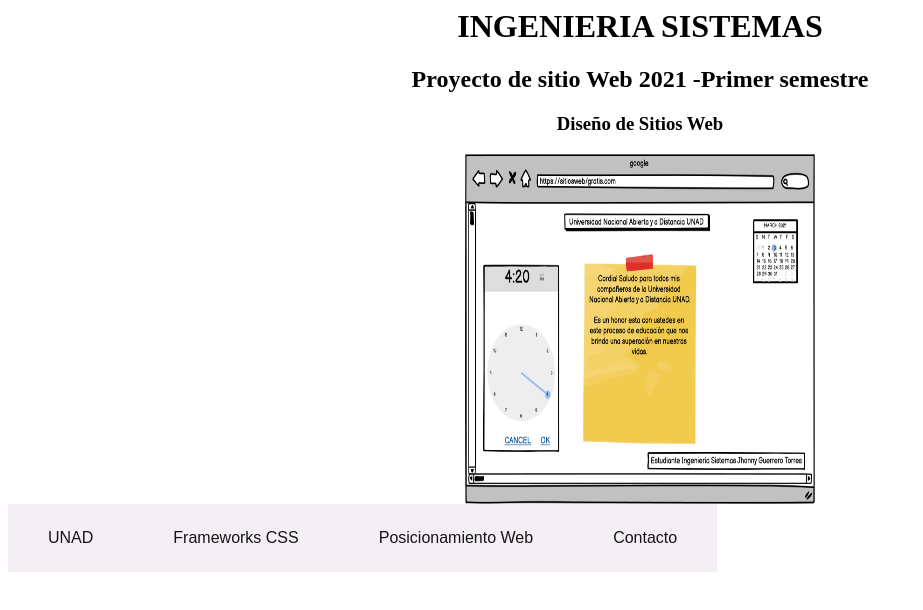
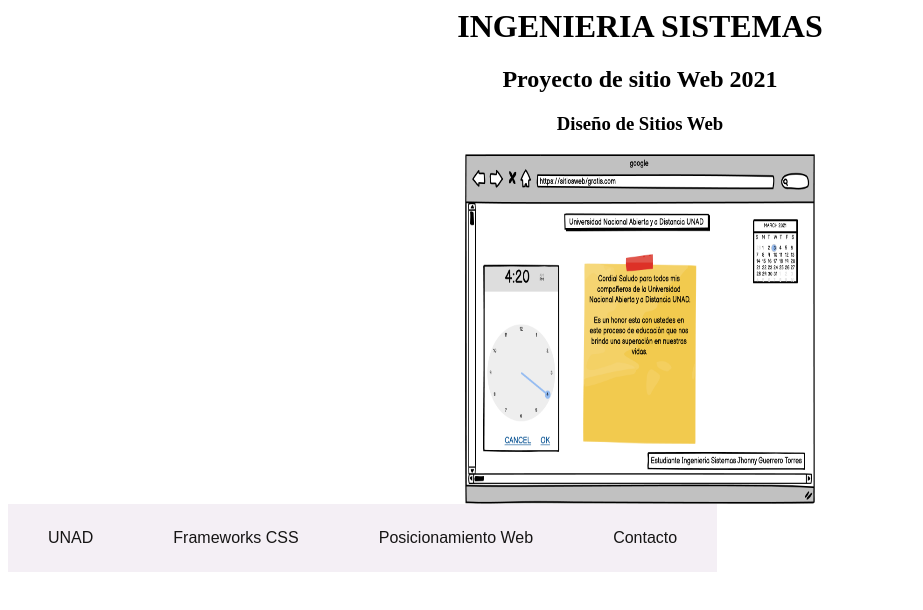
Before and after one commit to jhonnyguerrero/DSW-FASE2, a plain HTML site: page index.html in a window 1280 px wide. Shown: the whole page, without its empty margins (0-923 px from the left). Drawn offline with Linux system fonts and the light colour scheme.

Commit message:
h2 corregido

```diff
--- a/index.html
+++ b/index.html
@@ -3,7 +3,7 @@
         <title>Frameworks CSS, Posicionamiento Web</title>
         <link href="CSS/estilos.css" type="text/css" rel="stylesheet">
         <center><h1>INGENIERIA SISTEMAS</h1></center>
-<center><h2>Proyecto de sitio Web 2021 -Primer semestre</h2></center>
+<center><h2>Proyecto de sitio Web 2021</h2></center>
 <center><h3>Diseño de Sitios Web</h3></center>
     </head>
     <body>
```
